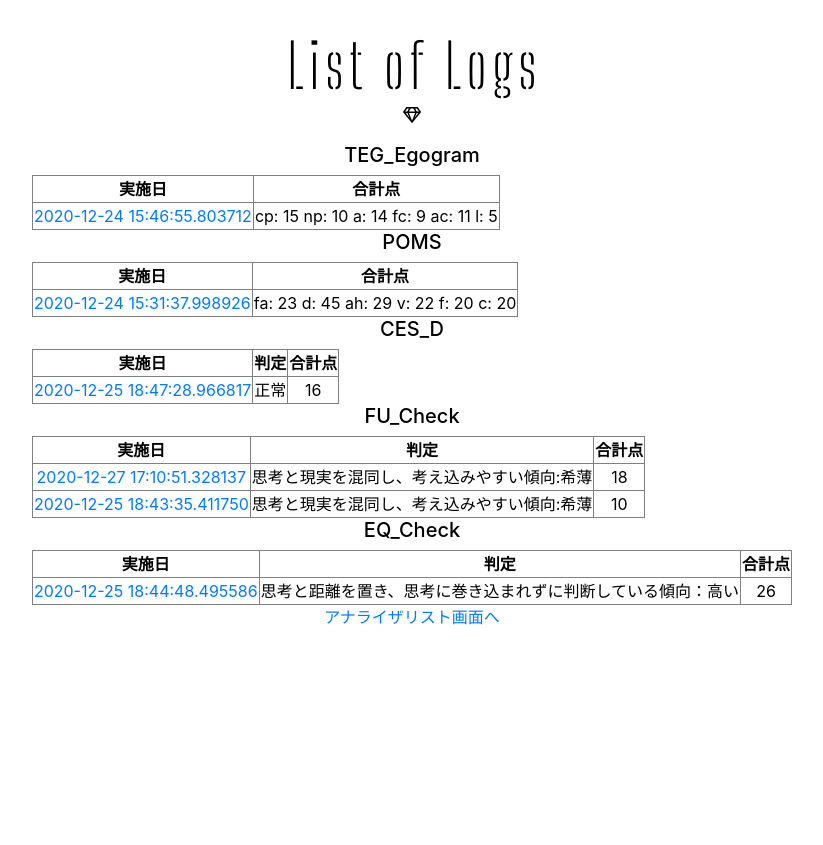
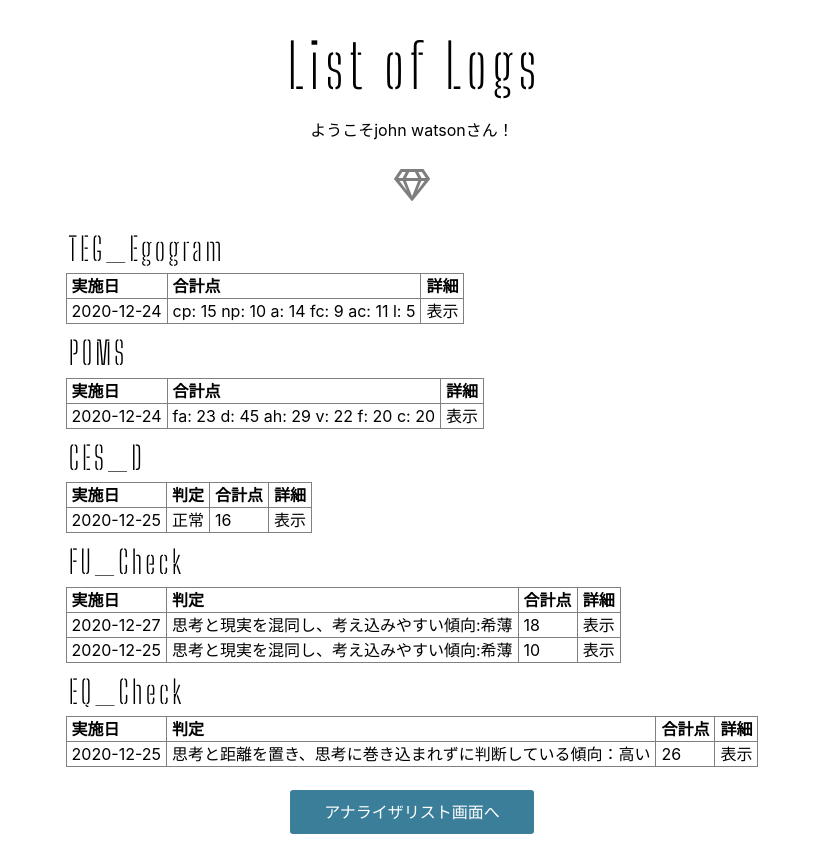
Before and after one commit to MiyakoOhashi/app_mc, a Flask app: page /logs/ in a window 1280 px wide. Shown: the part 60-905 px from the top of the page, without its empty margins (228-1051 px from the left). Before the commit the page ends 685 px from the top, so only its background shows below. Run offline with Flask 2, Linux system fonts and the light colour scheme; a user stored in the database is signed in; data comes from the database, SQL or seed files in the repository; both versions use the stored data as it was after the commit; some libraries are stand-ins or nearby versions.

Commit message:
modified 12 files added 2files

```diff
--- a/analyze_me/__init__.py
+++ b/analyze_me/__init__.py
@@ -37,9 +37,3 @@ app.register_blueprint(auth)
 #blueprint（analyzes）インポート
 from analyze_me.views.analyzes import analyzes
 app.register_blueprint(analyzes, url_prefix='/analyzes')
-
-#blueprint（examin）インポート
-#from analyze_me.views.examin import examin
-#app.register_blueprint(examin, url_prefix='/examin')
-
-#from analyze_me.views import views
--- a/analyze_me/analyzer/fu_check.py
+++ b/analyze_me/analyzer/fu_check.py
@@ -38,8 +38,8 @@ class FU:                           #フュージョンチェックメインプ
 
     def judge(self):     #テスト結果判定（フュージョン傾向）
         if session['a_sum'] > 27:
-            return "思考と現実を混同し、考え込みやすい傾向があります"
+            return "思考と現実を混同し、考え込みやすい傾向:濃厚"
         elif session['a_sum'] == 27:
-            return "一般平均値です"
+            return "思考と現実を混同し、考え込みやすい傾向:一般平均"
         else:
-            return "思考と現実を混同しやすい傾向は薄いです"
+            return "思考と現実を混同し、考え込みやすい傾向:希薄"
--- a/analyze_me/static/style.css
+++ b/analyze_me/static/style.css
@@ -596,6 +645,104 @@ body {
     letter-spacing: 0.1em;
     margin-left: 0.1em;
 }
+
+.logA .symbol {
+    margin: 1.25rem;
+    /* margin: 20px; */
+    padding: 0;
+    border: none;
+    outline: none;
+    background: none;
+    font-size: 2rem;
+    /* font-size: 28px; */
+    opacity: 0.5;
+}
+
+.logA p {
+    margin: 15px 0;
+}
+
+.logA h5 {
+    margin: 10px 0 5px 0;
+    font-family: 'Big Shoulders Stencil Display', cursive;
+    font-size: 2rem;
+    letter-spacing: 0.1em;
+    margin-left: 0.1em;
+    tex-align: left;
+}
+
+.logA .test-block {
+    text-align: left;
+}
+
+.logA table {
+    margin-bottom: 10px;
+    /* font-size: 14px; */
+}
+
+.logA th,
+.logA td {
+    padding: 0 5px;
+}
+
+.logA a {
+    display: block;
+    color: inherit;
+    text-decoration: none;
+}
+
+.logA a:hover {
+    text-decoration: none;
+    color: inherit;
+    background-color: rgba(0,0,0,0.3);
+}
+
+.logA .list-btn {
+    display: inline-block;
+    padding: 10px;
+    margin: 10px 2px 0.5rem 2px;
+    width: 250px;
+    border: solid 3px currentColor;
+    border-radius: 6px;
+    background-color: #3A7E99;
+    background-color: var(--dark-color);
+    color: #fff;
+    color: var(--text-bright-color);
+    /* font-size: 14px; */
+    text-decoration: none;
+}
+
+.logA .list-btn:hover {
+    color: #fff;
+    color: var(--text-bright-color);
+    text-decoration: none;
+    background-color: #3A7E99;
+    background-color: var(--dark-color);
+    background-image: linear-gradient(
+        rgba(255,255,255,0.2),
+        rgba(255,255,255,0.2)
+    );
+}
+
+/* フォントサイズ */
+@media (max-width: 599px) {
+    .logA table {
+        font-size: 12px;
+    }
+}
+
+@media (min-width: 600px) and (max-width: 799px) {
+    .logA table {
+        font-size: 14px;
+    }
+}
+
+@media (min-width: 800px) {
+    .logA table {
+        font-size: 16px;
+    }
+}
+
 
 /* ログイン画面 */
 .loginA {
--- a/analyze_me/templates/logs/logs.html
+++ b/analyze_me/templates/logs/logs.html
@@ -5,10 +5,11 @@
 <section class="logA">
     <div class="con">
         <h2>List of Logs</h2>
+        <p>ようこそ{{ current_user.name }}さん！</p>
         <p class="symbol"><span class="far fa-gem"></span></p>
 
         <!-- TEGエゴグラム結果表示 -->
-        <div>
+        <div class="test-block">
             <h5>TEG_Egogram</h5>
             <table border="1">
 
@@ -16,6 +17,7 @@
                 <tr>
                     <th>実施日</th>
                     <th>合計点</th>
+                    <th>詳細</th>
                 </tr>
                 {% else %}
                     <p>結果がありません</p>
@@ -24,15 +26,23 @@
                 {% for teg_res in teg_results %}
                 <tr>
                     <td>
-                        <a href="{{ url_for('views.result', ex_id='teg', result_id=teg_res.id) }}">
-                            {{ teg_res.created_at }}
-                        </a>
+                        {{ "{0:%Y-%m-%d}".format(teg_res.created_at) }}
                     </td>
                     <td>
                         {% for fac in session.teg_fac %}
                             {{ fac }}: {{ teg_res.a_sum[loop.index-1] }}
                         {% endfor %}
                     </td>
+                    <td>
+                        <a href="{{ url_for('views.result', ex_id='teg', result_id=teg_res.id) }}" >
+                            表示
+                        </a>
+                    </td>
+                    <!-- td>
+                        <form action="{{ url_for('views.delete_result', ex_id='teg', result_id=teg_res.id) }}" method="post" >
+                            <button type="submit">削除</button>
+                        </form>
+                    </td -->
                 </tr>
                 {% endfor %}
 
@@ -40,7 +50,7 @@
         </div>
 
         <!-- POMS結果表示 -->
-        <div>
+        <div class="test-block">
             <h5>POMS</h5>
             <table border="1">
 
@@ -48,6 +58,7 @@
                 <tr>
                     <th>実施日</th>
                     <th>合計点</th>
+                    <th>詳細</th>
                 </tr>
                 {% else %}
                     <p>結果がありません</p>
@@ -56,15 +67,23 @@
                 {% for pom_res in pom_results %}
                 <tr>
                     <td>
-                        <a href="{{ url_for('views.result', ex_id='pom', result_id=pom_res.id) }}">
-                            {{ pom_res.created_at }}
-                        </a>
+                        {{ "{0:%Y-%m-%d}".format(pom_res.created_at) }}
                     </td>
                     <td>
                         {% for fac in session.pom_fac %}
                             {{ fac }}: {{ pom_res.a_sum[loop.index-1] }}
                         {% endfor %}
                     </td>
+                    <td>
+                        <a href="{{ url_for('views.result', ex_id='pom', result_id=pom_res.id) }}">
+                            表示
+                        </a>
+                    </td>
+                    <!-- td>
+                        <form action="{{ url_for('views.delete_result', ex_id='pom', result_id=pom_res.id) }}" method="post" >
+                            <button type="submit">削除</button>
+                        </form>
+                    </td -->
                 </tr>
                 {% endfor %}
 
@@ -72,7 +91,7 @@
         </div>
 
         <!-- CES-D結果表示 -->
-        <div>
+        <div class="test-block">
             <h5>CES_D</h5>
             <table border="1">
 
@@ -81,6 +100,7 @@
                     <th>実施日</th>
                     <th>判定</th>
                     <th>合計点</th>
+                    <th>詳細</th>
                 </tr>
                 {% else %}
                     <p>結果がありません</p>
@@ -89,12 +109,20 @@
                 {% for ces_res in ces_results %}
                 <tr>
                     <td>
-                        <a href="{{ url_for('views.result', ex_id='ces', result_id=ces_res.id) }}">
-                            {{ ces_res.created_at }}
-                        </a>
+                        {{ "{0:%Y-%m-%d}".format(ces_res.created_at) }}
                     </td>
                     <td>{{ ces_res.judge }}</td>
                     <td>{{ ces_res.a_sum }}</td>
+                    <td>
+                        <a href="{{ url_for('views.result', ex_id='ces', result_id=ces_res.id) }}">
+                            表示
+                        </a>
+                    </td>
+                    <!-- td>
+                        <form action="{{ url_for('views.delete_result', ex_id='ces', result_id=ces_res.id) }}" method="post" >
+                            <button type="submit">削除</button>
+                        </form>
+                    </td -->
                 </tr>
                 {% endfor %}
 
@@ -102,7 +130,7 @@
         </div>
 
         <!-- FUチェック結果表示 -->
-        <div>
+        <div class="test-block">
             <h5>FU_Check</h5>
             <table border="1">
 
@@ -111,6 +139,7 @@
                     <th>実施日</th>
                     <th>判定</th>
                     <th>合計点</th>
+                    <th>詳細</th>
                 </tr>
                 {% else %}
                     <p>結果がありません</p>
@@ -119,12 +148,20 @@
                 {% for fu_res in fu_results %}
                 <tr>
                     <td>
-                        <a href="{{ url_for('views.result', ex_id='fu', result_id=fu_res.id) }}">
-                            {{ fu_res.created_at }}
-                        </a>
+                        {{ "{0:%Y-%m-%d}".format(fu_res.created_at) }}
                     </td>
                     <td>{{ fu_res.judge }}</td>
                     <td>{{ fu_res.a_sum }}</td>
+                    <td/>
+                        <a href="{{ url_for('views.result', ex_id='fu', result_id=fu_res.id) }}">
+                            表示
+                        </a>
+                    </td>
+                    <!-- td>
+                        <form action="{{ url_for('views.delete_result', ex_id='fu', result_id=fu_res.id) }}" method="post" >
+                            <button type="submit">削除</button>
+                        </form>
+                    </td -->
                 </tr>
                 {% endfor %}
 
@@ -132,7 +169,7 @@
         </div>
 
         <!-- EQチェック結果表示 -->
-        <div>
+        <div class="test-block">
             <h5>EQ_Check</h5>
             <table border="1">
 
@@ -141,6 +178,7 @@
                     <th>実施日</th>
                     <th>判定</th>
                     <th>合計点</th>
+                    <th>詳細</th>
                 </tr>
                 {% else %}
                     <p>結果がありません</p>
@@ -149,19 +187,27 @@
                 {% for eq_res in eq_results %}
                 <tr>
                     <td>
-                    <a href="{{ url_for('views.result', ex_id='eq', result_id=eq_res.id) }}">
-                        {{ eq_res.created_at }}
-                    </a>
+                        {{ "{0:%Y-%m-%d}".format(eq_res.created_at) }}
                     </td>
                     <td>{{ eq_res.judge }}</td>
                     <td>{{ eq_res.a_sum }}</td>
+                    <td>
+                        <a href="{{ url_for('views.result', ex_id='eq', result_id=eq_res.id) }}">
+                            表示
+                        </a>
+                    </td>
+                    <!-- td>
+                        <form action="{{ url_for('views.delete_result', ex_id='eq', result_id=eq_res.id) }}" method="post" >
+                            <button type="submit">削除</button>
+                        </form>
+                    </td -->
                 </tr>
                 {% endfor %}
 
             </table>
         </div>
 
-        <a href="{{ url_for('analyzes.analyzer_list') }}">アナライザリスト画面へ</a>
+        <a href="{{ url_for('analyzes.analyzer_list') }}" class="list-btn">アナライザリスト画面へ</a>
 
     </div>
 </section>
--- a/analyze_me/views/views.py
+++ b/analyze_me/views/views.py
@@ -3,7 +3,7 @@
 from flask import request, redirect, url_for, \
     render_template, flash, session, Blueprint
 from flask_login import login_required
-from analyze_me.services import analyzer_service
+from analyze_me.services import analyzer_service, views_service, graph_service
 
 #ブループリント設定
 views = Blueprint('views', __name__)
@@ -13,26 +13,33 @@ views = Blueprint('views', __name__)
 def index():
     return render_template('index.html')
 
-#個人情報(過去log)ページ
+#過去ログページ
 @views.route('/logs/')
 @login_required
 def show_logs():
-    fu_results = analyzer_service.find_all('fu')
-    eq_results = analyzer_service.find_all('eq')
-    ces_results = analyzer_service.find_all('ces')
-    pom_results = analyzer_service.find_all('pom')
-    teg_results = analyzer_service.find_all('teg')
+    fu_results = views_service.find_all('fu')
+    eq_results = views_service.find_all('eq')
+    ces_results = views_service.find_all('ces')
+    pom_results = views_service.find_all('pom')
+    teg_results = views_service.find_all('teg')
     return render_template('logs/logs.html', fu_results=fu_results, \
                            eq_results=eq_results, ces_results=ces_results, \
                            pom_results=pom_results, teg_results=teg_results)
 
 
+#グラフ表示
+@views.route('/logs/graph_fu/')
+def plot_graph():
+    response = graph_service.draw_graph('fu')
+    return response
+
+
 #結果表示
-@views.route('/result/<ex_id>/resultNo<result_id>/', methods=['GET'])
+@views.route('/result/<ex_id>/No<result_id>/', methods=['GET'])
 @login_required
 def result(ex_id, result_id):
     ana = analyzer_service.setting_analyzer(ex_id)
-    result = analyzer_service.find_one(ex_id, result_id)
+    result = views_service.find_one(ex_id, result_id)
     if ex_id == 'pom' or ex_id == 'teg':
         return render_template('logs/result_graph.html', \
                                ex_id=ex_id, ana=ana, result=result)
@@ -40,6 +47,16 @@ def result(ex_id, result_id):
         return render_template('logs/result.html', \
                                 ex_id=ex_id, ana=ana, result=result)
 
+
+#表示内容削除
+@views.route('/result/delete/<ex_id>/No<result_id>/', methods=['POST'])
+@login_required
+def delete_result(ex_id, result_id):
+    views_service.delete(ex_id, result_id)
+    flash('データを削除しました')
+    return redirect(url_for('views.show_logs'))
+
+
 #404エラー時処理
 @views.errorhandler(404)
 def non_existant_route(error):
```
Also changed, not shown: other parts of analyze_me/static/style.css (+59 -10 lines), analyze_me/services/analyzer_service.py (+2 -38 lines), analyze_me/services/graph_service.py (added, +41 -0 lines), analyze_me/services/views_service.py (added, +56 -0 lines), analyze_me/templates/logs/result.html (+4 -3 lines), analyze_me/templates/logs/result_graph.html (+6 -5 lines), analyze_me/views/analyzes.py (+0 -13 lines), analyze_me/views/examin.py (deleted, +0 -77 lines), analyze_me/analyze_me.db, 2 other files.
